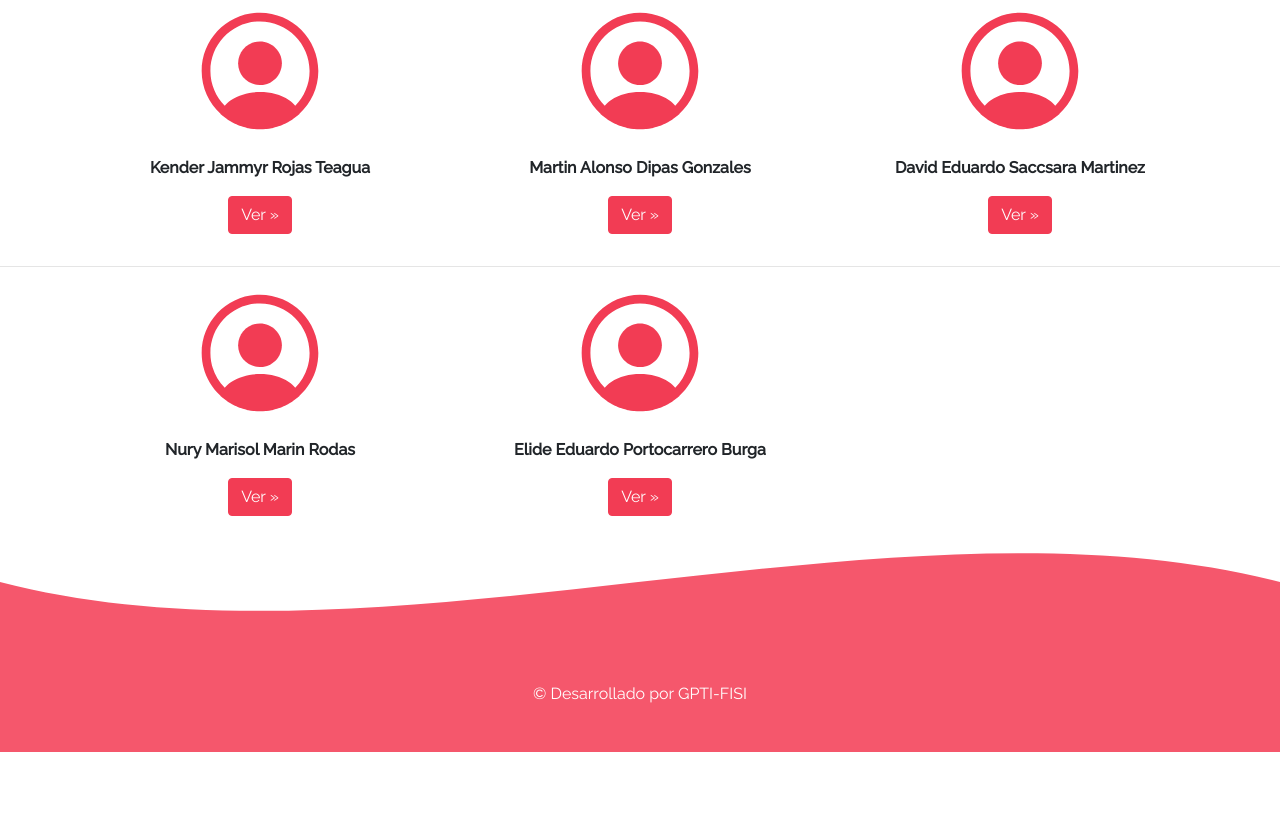
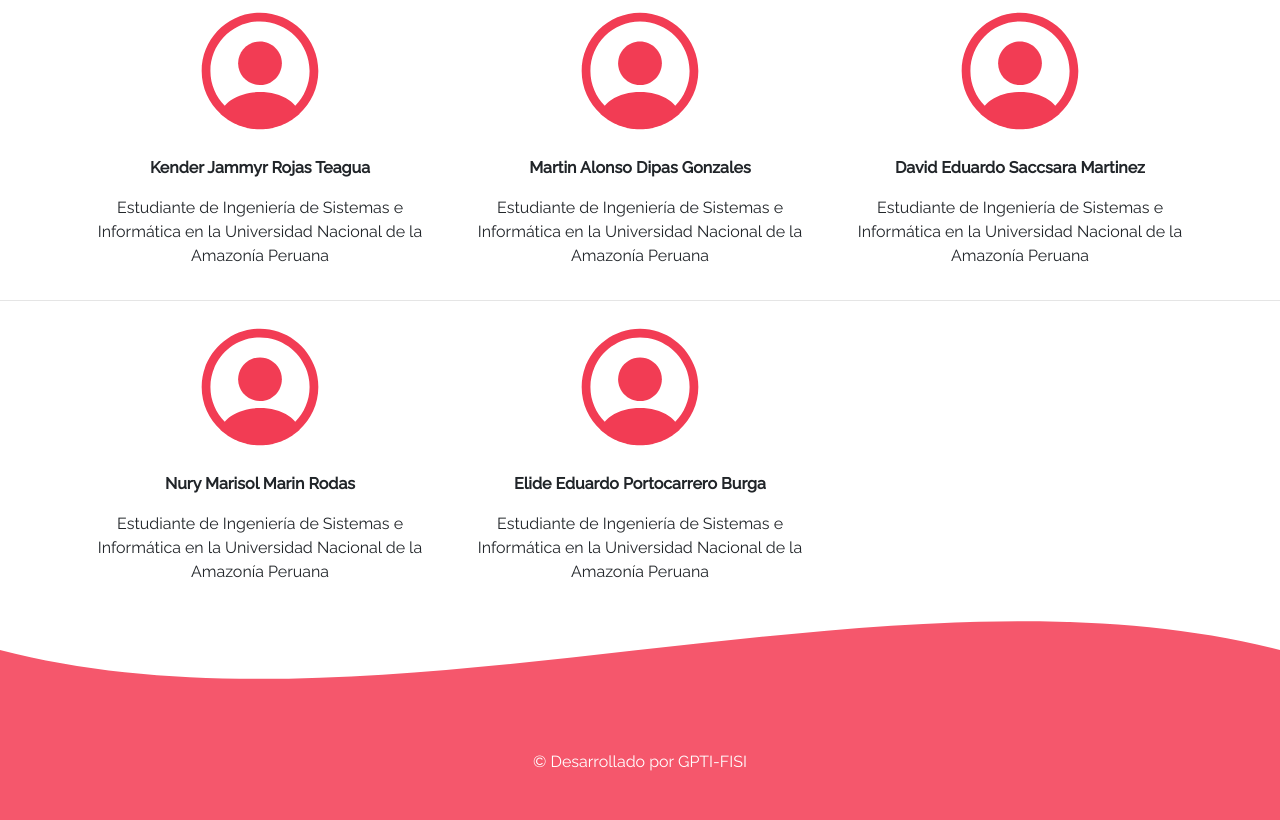
Before and after one commit to JAMMYRROJAS/gestion_project, a PHP site: page /equipo.php in a window 1280 px wide. Shown: the part 649-1469 px from the top of the page. Before the commit the page ends 1401 px from the top, so only its background shows below. Run offline with PHP 8.4, Linux system fonts and the light colour scheme; some libraries are stand-ins or nearby versions.

Commit message:
description equipo.php cambió

```diff
--- a/equipo.php
+++ b/equipo.php
@@ -47,17 +47,17 @@
           <div class="col-lg-4">
             <img class="rounded-circle" src="assets/imagenes/profile-circle-svgrepo-com.svg" alt="Generic placeholder image" width="140" height="140">
             <p class="desarrollador">Kender Jammyr Rojas Teagua</p>
-            <p><a class="btn btn-secondary" href="#" role="button">Ver &raquo;</a></p>
+            <p>Estudiante de Ingeniería de Sistemas e Informática en la Universidad Nacional de la Amazonía Peruana</p>
           </div><!-- /.col-lg-4 -->
           <div class="col-lg-4">
             <img class="rounded-circle" src="assets/imagenes/profile-circle-svgrepo-com.svg" width="140" height="140">
             <p class="desarrollador">Martin Alonso Dipas Gonzales</p>
-            <p><a class="btn btn-secondary" href="#" role="button">Ver &raquo;</a></p>
+            <p>Estudiante de Ingeniería de Sistemas e Informática en la Universidad Nacional de la Amazonía Peruana</p>
           </div><!-- /.col-lg-4 -->
           <div class="col-lg-4">
             <img class="rounded-circle" src="assets/imagenes/profile-circle-svgrepo-com.svg" width="140" height="140">
             <p class="desarrollador">David Eduardo Saccsara Martinez</p>
-            <p><a class="btn btn-secondary" href="#" role="button">Ver &raquo;</a></p>
+            <p>Estudiante de Ingeniería de Sistemas e Informática en la Universidad Nacional de la Amazonía Peruana</p>
           </div><!-- /.col-lg-4 -->
         </div><!-- /.row -->
     </section>
@@ -67,12 +67,12 @@
           <div class="col-lg-4">
             <img class="rounded-circle" src="assets/imagenes/profile-circle-svgrepo-com.svg" width="140" height="140">
             <p class="desarrollador">Nury Marisol Marin Rodas</p>
-            <p><a class="btn btn-secondary" href="#" role="button">Ver &raquo;</a></p>
+            <p>Estudiante de Ingeniería de Sistemas e Informática en la Universidad Nacional de la Amazonía Peruana</p>
           </div><!-- /.col-lg-4 -->
           <div class="col-lg-4">
             <img class="rounded-circle" src="assets/imagenes/profile-circle-svgrepo-com.svg" width="140" height="140">
             <p class="desarrollador">Elide Eduardo Portocarrero Burga</p>
-            <p><a class="btn btn-secondary" href="#" role="button">Ver &raquo;</a></p>
+            <p>Estudiante de Ingeniería de Sistemas e Informática en la Universidad Nacional de la Amazonía Peruana</p>
           </div><!-- /.col-lg-4 -->
         </div><!-- /.row -->
     </section>
```
